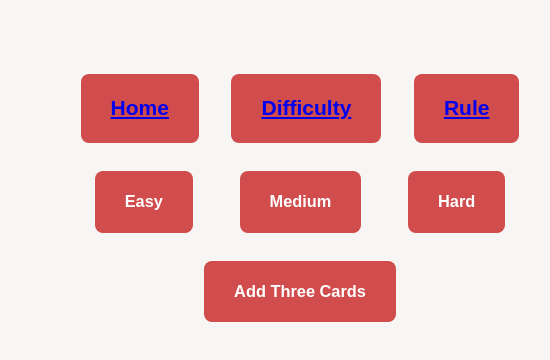
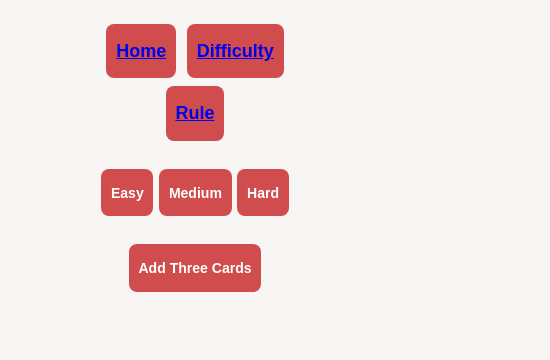
Before and after one commit to xiangyi0818/webdev-project2, a React (Create React App) app in the folder project2/: page /home in a window 390 px wide. Shown: the top 360 px of the page, 550 px wide, since content can reach past the window. Built offline with nearby package versions, Linux system fonts and the light colour scheme; what react-alert-template-basic would draw is missing.

Commit message:
mobile-friendly added

```diff
--- a/project2/src/App.css
+++ b/project2/src/App.css
@@ -1,3 +1,5 @@
+
+
 .cards{
   display:grid;
   grid-template-columns: 1fr 1fr 1fr;
@@ -19,11 +21,11 @@
   background-color:rgba(209, 74, 74, 0.986);
   border: none;
   color: white;
-  padding: 5px 30px;
+  padding: 0.9% 5%;
   text-align: center;
   text-decoration: none;
   display: inline-block;
-  font-size: 14px;
+  font-size: 12px;
   margin: 4px 2px;
   transition-duration: 0.4s;
   cursor: pointer;
@@ -38,7 +40,7 @@
 .main_botton_container {
   justify-content: space-evenly;
   box-sizing: border-box;
-  width: 500px;
+  width: 50%;
   display: flex;
   flex-wrap: wrap;
   padding-top: 20px;
@@ -49,7 +51,7 @@
 .second_botton_container {
   justify-content: space-evenly;
   box-sizing: border-box;
-  width: 500px;
+  width: 50%;
   display: flex;
   flex-wrap: wrap;
   padding-top: 20px;
@@ -59,7 +61,7 @@
 .third_botton_container {
   justify-content: space-evenly;
   box-sizing: border-box;
-  width: 500px;
+  width: 50%;
   display: flex;
   flex-wrap: wrap;
   padding-top: 20px;
@@ -69,22 +71,23 @@
 .display_container {
   justify-content: space-evenly;
   box-sizing: border-box;
-  width: 500px;
+  width: 50%;
   display: flex;
   flex-wrap: wrap;
   padding: 20px;
   margin: 0 auto;
-
 }
 
 .botton_container{
-  width:100%;
+  width:50%;
+  margin: auto;
 }
 
 
 .container {
-  padding: 50px;
+  margin: auto;
+  padding: auto;
+  width: 100%;
 
-  margin: 0;
 
 }
--- a/project2/src/App.js
+++ b/project2/src/App.js
@@ -6,6 +6,7 @@ import Card from "./Card";
 import {isInToRemove, verifyRemove} from "./Reducer";
 import {Link} from 'react-router-dom';
 import { BrowserRouter as Router, Route} from "react-router-dom";
+
 
 
 class App extends React.Component {
@@ -64,7 +65,11 @@ class App extends React.Component {
 
 
   render(){
+
     return(
+
+
+
     <div className="container">
 
     <div className="button_container">
--- a/project2/src/Card.css
+++ b/project2/src/Card.css
@@ -1,11 +1,6 @@
 
 .Card{
-    top: 0;
-    bottom: 0;
-    padding-left: 1.5px;
-    padding-right: 1.5px;
-    padding-top: 1px;
-    margin: 0;
+    padding: 5%;
     text-align:center;
     vertical-align: middle;
     /* background-image:url('./images/Diamond_Purple_GrayedOut_One.png'); */
--- a/project2/src/Card.js
+++ b/project2/src/Card.js
@@ -31,6 +31,6 @@ export default class Card extends React.Component {
         let dict4={0:"One",1:"Two",2:"Three"}
         // console.log(cardType)
         // console.log("./images/".concat(dict1[cardType[0]].concat("_",dict2[cardType[1]],"_",dict3[cardType[2]],"_",dict4[cardType[3]],".png")))
-        return <img src={window.location.origin +"/images/".concat(dict1[cardType[0]].concat("_",dict2[cardType[1]],"_",dict3[cardType[2]],"_",dict4[cardType[3]],".png"))} width="230" height="140"/>
+        return <img src={window.location.origin +"/images/".concat(dict1[cardType[0]].concat("_",dict2[cardType[1]],"_",dict3[cardType[2]],"_",dict4[cardType[3]],".png"))} width="100%" height="100%"/>
             // (dict1[cardType[0]].concat("_",dict2[cardType[1]],"_",dict3[cardType[2]],"_",dict4[cardType[3]],".png"))
       }
--- a/project2/src/index.css
+++ b/project2/src/index.css
@@ -1,3 +1,4 @@
+
 body {
   margin: 0;
   font-family: -apple-system, BlinkMacSystemFont, 'Segoe UI', 'Roboto', 'Oxygen',
```
